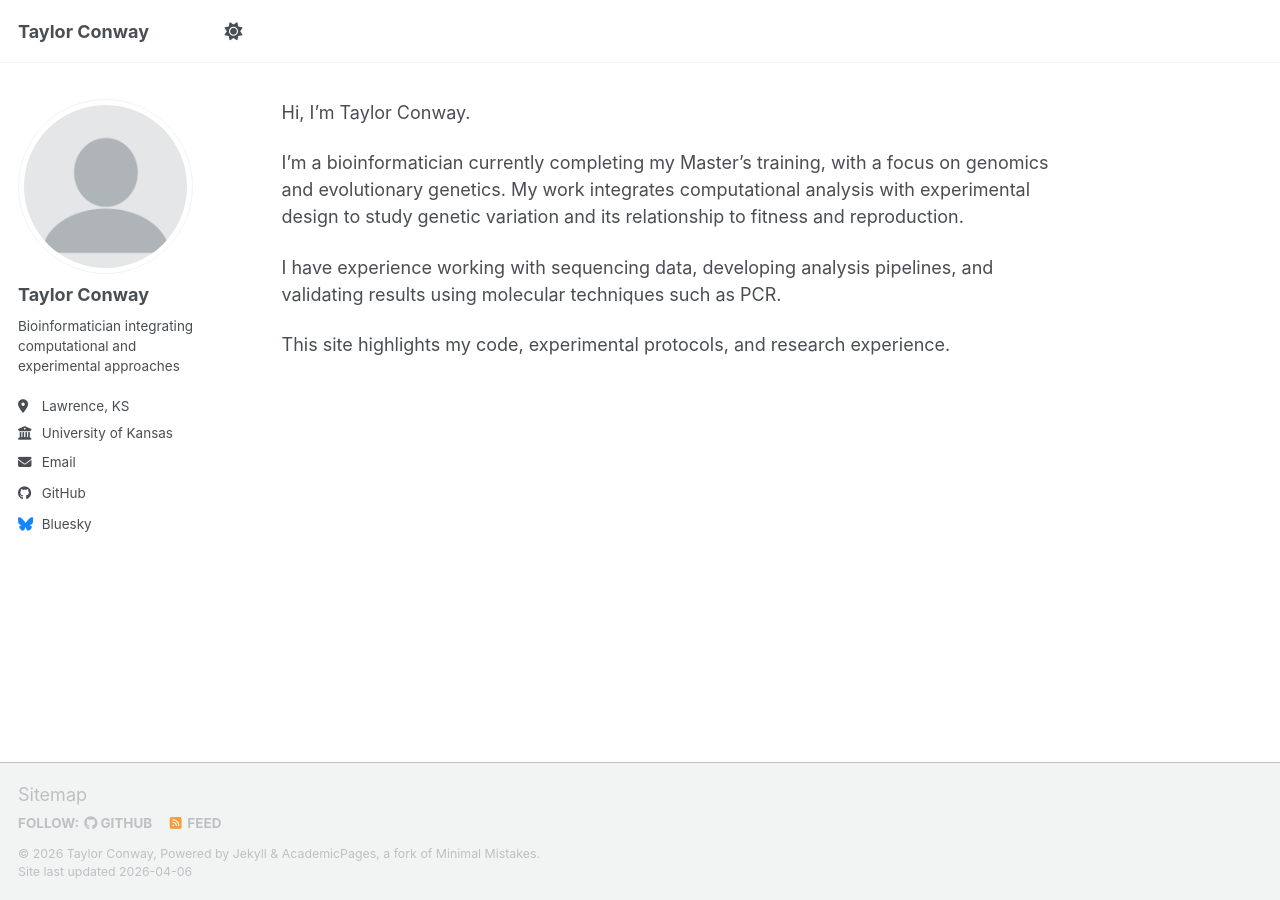
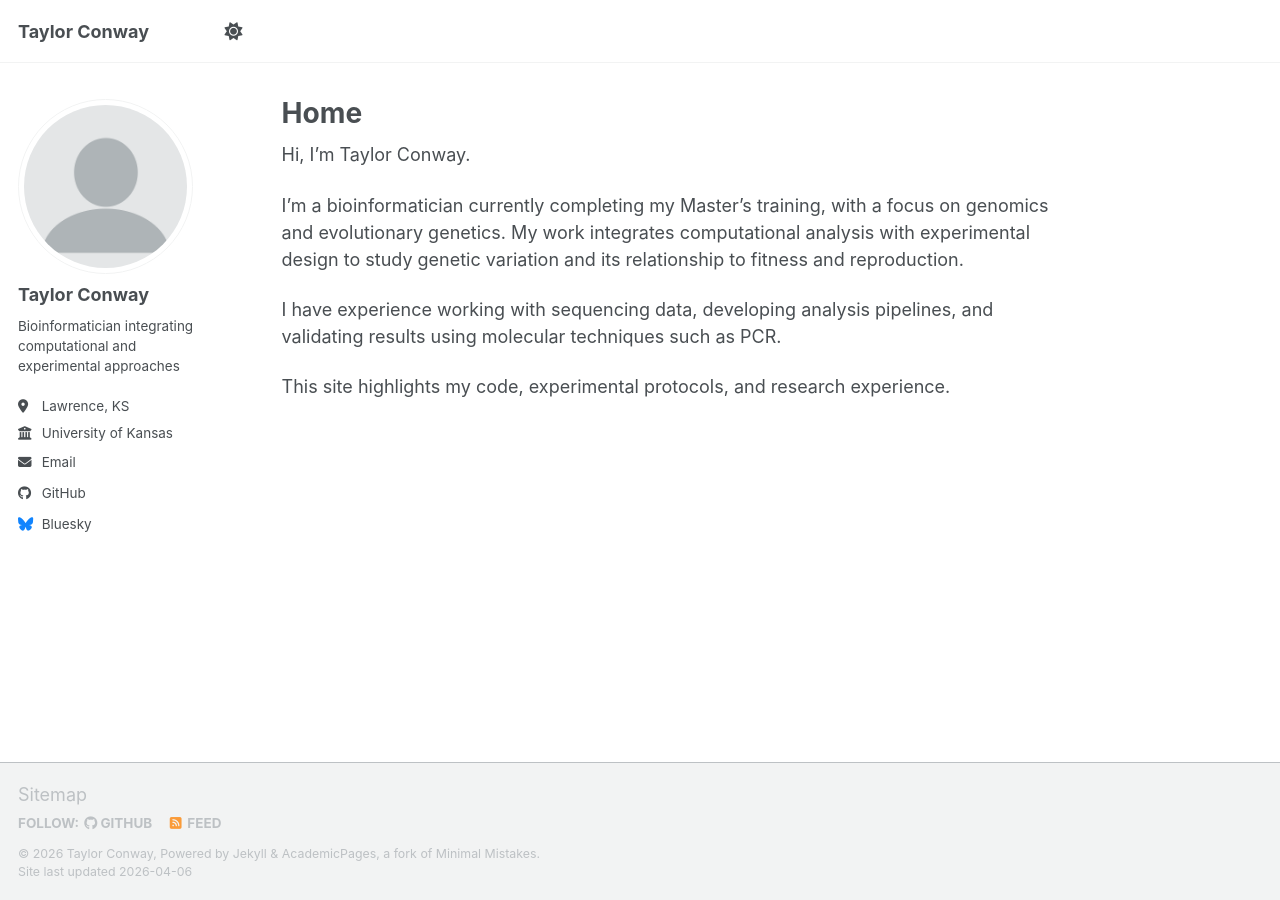
Before and after one commit to ShesCodingOverHere/TaylorConway.github.io, a Jekyll site: the page built from _pages/about.md, in a window 1280 px wide. Built offline with Jekyll 4.4.1, drawn with Linux system fonts in a browser that asks for light colours; our own code applies the rules of GitHub Pages for plain Markdown files; a script bundle is joined from its source files by our own code; library files that are not in the unit come from our copies.

Commit message:
Update about.md

```diff
--- a/_pages/about.md
+++ b/_pages/about.md
@@ -1,3 +1,10 @@
+---
+layout: single
+title: "Home"
+permalink: /about/
+author_profile: true
+---
+
 Hi, I’m Taylor Conway.
 
 I’m a bioinformatician currently completing my Master’s training, with a focus on genomics and evolutionary genetics. My work integrates computational analysis with experimental design to study genetic variation and its relationship to fitness and reproduction.
```
